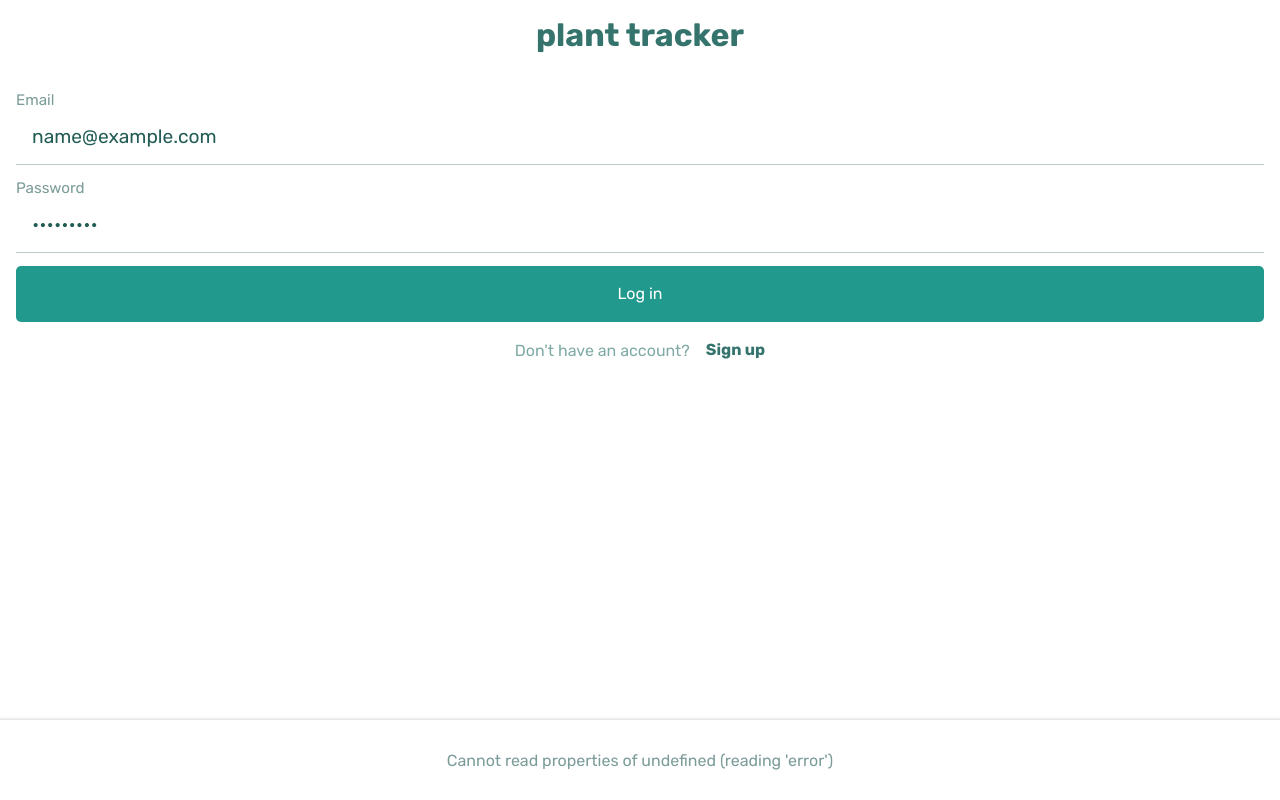
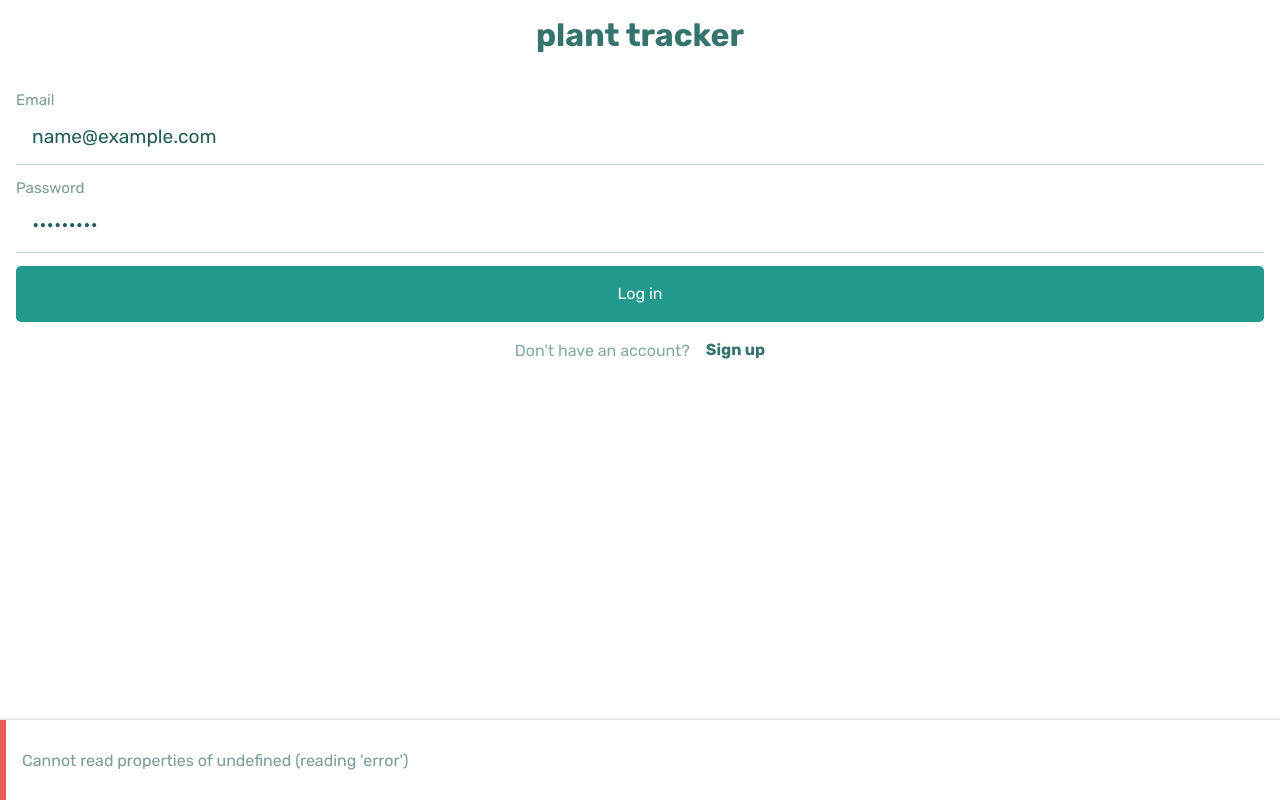
Before and after one commit to laurpe/plant-tracker, a React (Create React App) app: page / in a window 1280 px wide. Both pictures are taken after typing "name@example.com", "Sample123" into the empty fields and a click on the button "Log in". Built offline with nearby package versions, Linux system fonts and the light colour scheme; no server answers.

Commit message:
notification color strip

```diff
--- a/src/components/ShowNotification.tsx
+++ b/src/components/ShowNotification.tsx
@@ -18,15 +18,17 @@ const animation = keyframes`
     }
 `;
 
+interface NotificationProps {
+    type?: string;
+}
+
 const NotificationDiv = styled.div`
     position: fixed;
     bottom: 0;
     left: 0;
     width: 100%;
     height: 80px;
-    background-color: white;
     display: flex;
-    justify-content: center;
     align-items: center;
     font-size: 1rem;
     z-index: 1000;
@@ -34,6 +36,21 @@ const NotificationDiv = styled.div`
     animation-name: ${animation};
     animation-duration: 5s;
     color: #7b9c99;
+    background-color: white;
+`;
+
+const SideDiv = styled.div<NotificationProps>`
+    width: 6px;
+    height: 100%;
+    margin-right: 16px;
+    background-color: ${(props) => {
+        if (props.type === "notification") {
+            return "#21998c";
+        }
+        if (props.type === "error") {
+            return "#ea5c5c";
+        }
+    }};
 `;
 
 interface Props {
@@ -58,7 +75,12 @@ const ShowNotification = ({ notification }: Props) => {
         return null;
     }
 
-    return <NotificationDiv>{notification?.message}</NotificationDiv>;
+    return (
+        <NotificationDiv>
+            <SideDiv type={notification?.type} />
+            {notification?.message}
+        </NotificationDiv>
+    );
 };
 
 export default ShowNotification;
```
